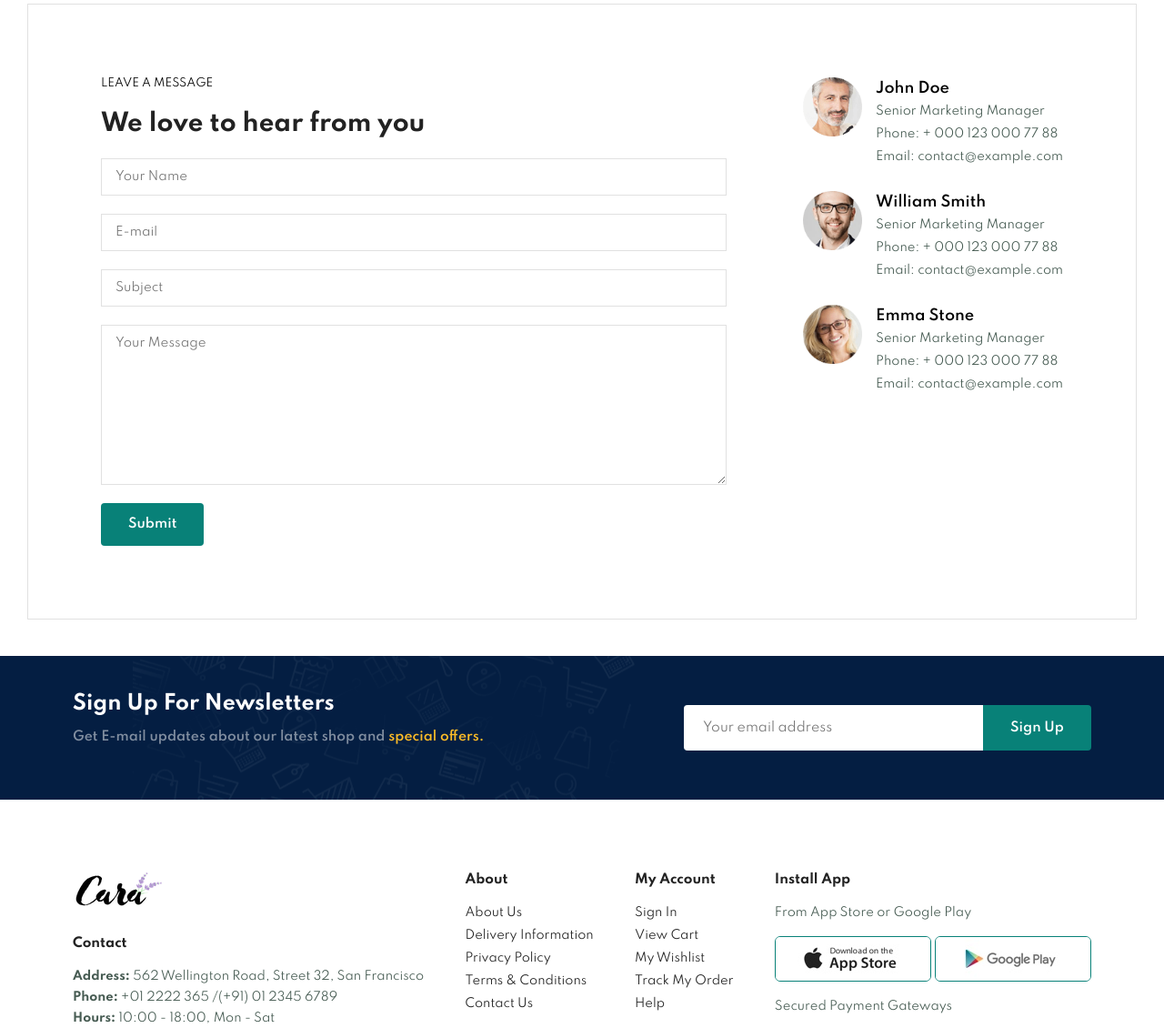
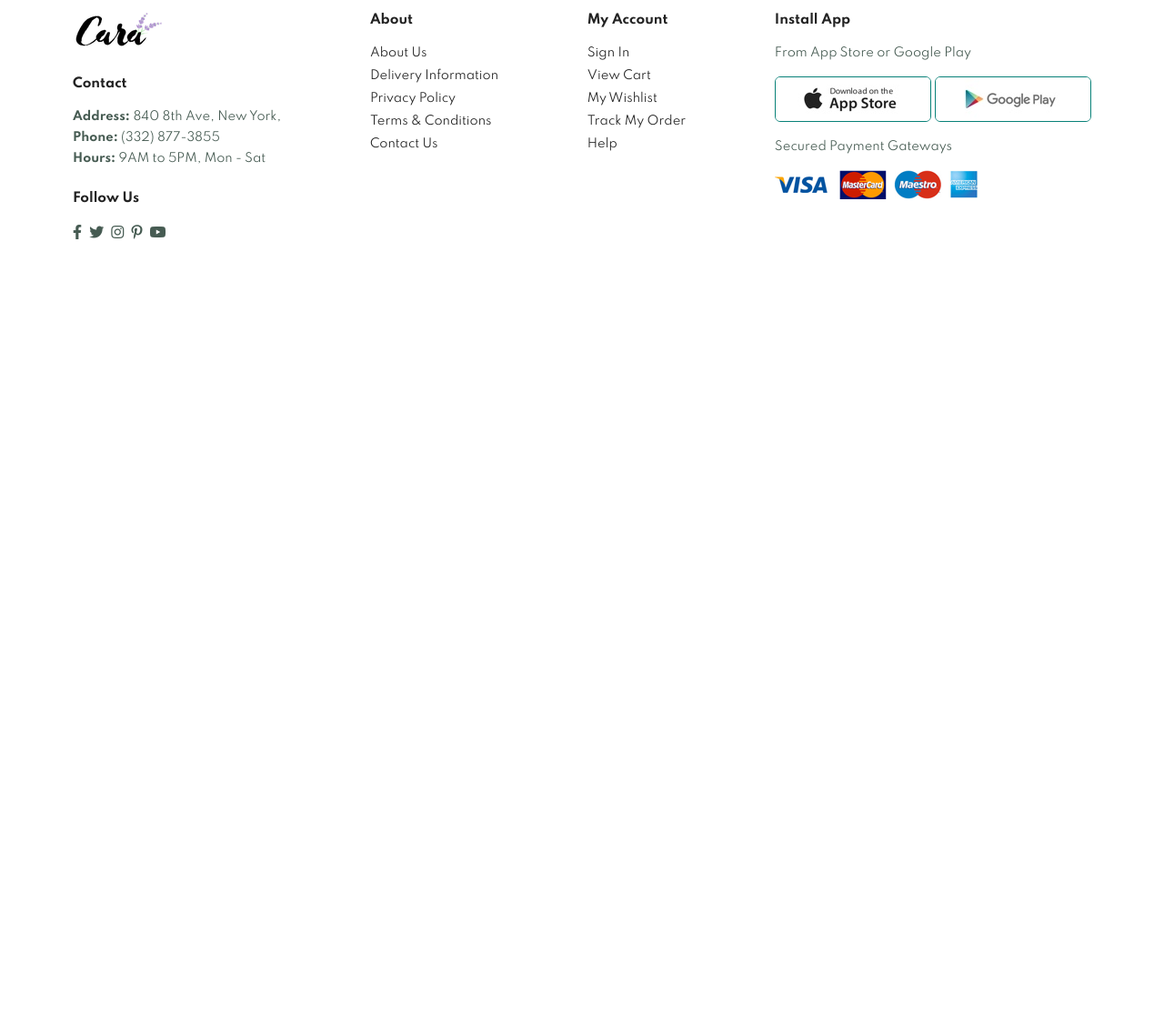
Before and after one commit to MattLantin/project_3, a plain HTML site: page contact.html in a window 1280 px wide. Shown: the part 911-2041 px from the top of the page at 91% size. After the commit the page ends 1237 px from the top, so only its background shows below. Drawn offline with Linux system fonts and the light colour scheme.

Commit message:
create thank you page

```diff
--- a/contact.html
+++ b/contact.html
@@ -35,16 +35,14 @@
 
     <section id="page-header" class="about-header">
 
-        <h2>#let's_talk</h2>
+        <h2>THANK YOU!!</h2>
         <p>LEAVE A MESSAGE, We love to hear from you!</p>
 
     </section>
 
     <section id="contact-details" class="section-p1">
         <div class="details">
-            <span>GET IN TOUCH</span>
-            <h2>Visit one of our agency locations or contact us today</h2>
-            <h3>Head Office</h3>
+            <h2>Shippping From</h2>
             <div>
                 <li>
                     <i class="fal fa-map"></i>
@@ -70,52 +68,13 @@
                 width="600" height="450" style="border:0;" allowfullscreen="" loading="lazy"></iframe>
         </div>
     </section>
-
-    <section id="form-details">
-        <form action="">
-            <span>LEAVE A MESSAGE</span>
-            <h2>We love to hear from you </h2>
-            <input type="text" name="" id="" placeholder="Your Name">
-            <input type="text" name="" id="" placeholder="E-mail">
-            <input type="text" name="" id="" placeholder="Subject">
-            <textarea name="" id="" cols="30" rows="10" placeholder="Your Message"></textarea>
-            <button class="normal">Submit</button>
-        </form>
-
-        <div class="people">
-            <div>
-                <img src="img/people/1.png" alt="">
-                <p><span>John Doe </span> Senior Marketing Manager <br> Phone: + 000 123 000 77 88 <br> Email: contact@example.com</p>
-            </div>
-            <div>
-                <img src="img/people/2.png" alt="">
-                <p><span>William Smith</span> Senior Marketing Manager <br> Phone: + 000 123 000 77 88 <br> Email: contact@example.com</p>
-            </div>
-            <div>
-                <img src="img/people/3.png" alt="">
-                <p><span>Emma Stone</span> Senior Marketing Manager <br> Phone: + 000 123 000 77 88 <br> Email: contact@example.com</p>
-            </div>
-        </div>
-    </section>
-
-    <section id="newsletter" class="section-m1 section-p1">
-        <div class="newstext">
-            <h4>Sign Up For Newsletters </h4>
-            <p>Get E-mail updates about our latest shop and <span>special offers.</span></p>
-        </div>
-        <div class="form">
-            <input type="text" name="" placeholder="Your email address" id="">
-            <button class="normal">Sign Up</button>
-        </div>
-    </section>
-
     <footer class="section-p1">
         <div class="col">
             <img class="logo" src="img/logo.png" alt="">
             <h4>Contact</h4>
-            <p><strong>Address:</strong> 562 Wellington Road, Street 32, San Francisco</p>
-            <p><strong>Phone:</strong> +01 2222 365 /(+91) 01 2345 6789</p>
-            <p><strong>Hours:</strong> 10:00 - 18:00, Mon - Sat</p>
+            <p><strong>Address: </strong> 840 8th Ave, New York,</p>
+            <p><strong>Phone:</strong> (332) 877-3855</p>
+            <p><strong>Hours:</strong> 9AM to 5PM, Mon - Sat</p>
             <div class="follow">
                 <h4>Follow Us</h4>
                 <div class="icon">
@@ -153,10 +112,6 @@
             <p>Secured Payment Gateways </p>
             <img src="img/pay/pay.png" alt="">
         </div>
-
-        <div class="copyright">
-            <p>© 2021, Tech2 etc - HTML CSS Ecommerce Template</p>
-        </div>
     </footer>
 
 
```
